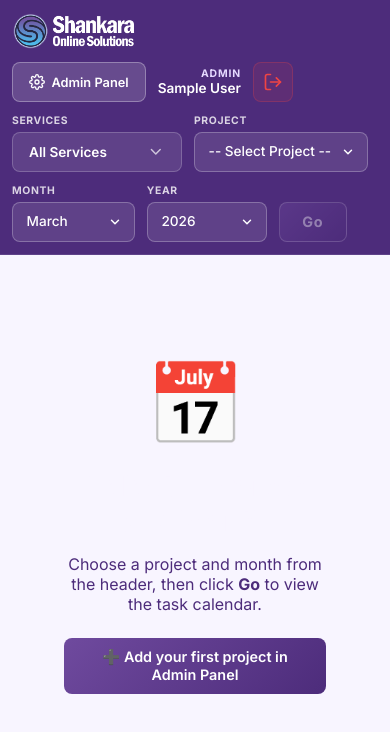
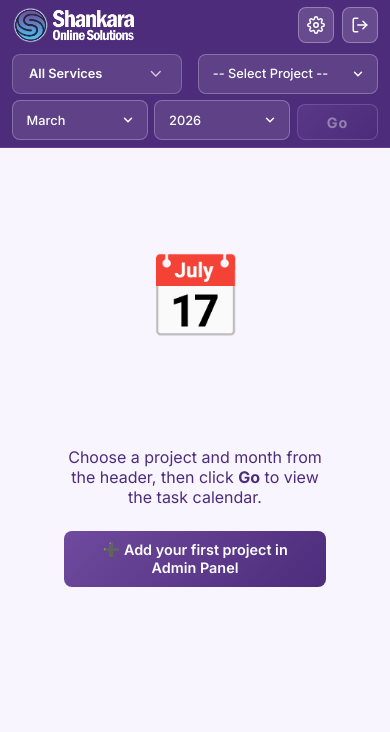
Before and after one commit to Darshan3712/Task-Flow, a React (Vite) app: page /Task-Flow/dashboard in a window 390 px wide. Shown: the top 732 px of the page. Built offline with nearby package versions, Linux system fonts and the light colour scheme; sample sign-in values are in the browser's storage.

Commit message:
changes in Header and Fixed Scrool Effect vertically and Fixed drop down In All Projects Header

```diff
--- a/src/components/Header.jsx
+++ b/src/components/Header.jsx
@@ -78,6 +78,16 @@ export default function Header({ onSearch }) {
       <div className="header-left">
         <div className="header-logo">
           <img src="./New_Logo.png" alt="TaskFlow Logo" className="app-main-logo" />
+        </div>
+        <div className="mobile-actions">
+          {currentUser?.role === 'admin' && (
+            <button className="btn-mobile-nav" onClick={() => navigate('/admin')} title="Admin Panel">
+              <FiSettings size={18} />
+            </button>
+          )}
+          <button className="btn-mobile-nav" onClick={handleLogout} title="Logout">
+            <FiLogOut size={18} />
+          </button>
         </div>
       </div>
 
--- a/src/index.css
+++ b/src/index.css
@@ -267,6 +267,8 @@ label {
 /* ===== HEADER ===== */
 .app-header {
   display: flex;
+  flex-direction: row;
+  flex-wrap: nowrap;
   align-items: center;
   justify-content: space-between;
   gap: 1rem;
@@ -283,6 +285,24 @@ label {
   color: #ffffff;
 }
 
+@media (min-width: 769px) {
+  .app-header {
+    flex-direction: row !important;
+    flex-wrap: nowrap !important;
+    align-items: center !important;
+  }
+  .header-center {
+    flex-direction: row !important;
+    flex-wrap: nowrap !important;
+    align-items: flex-end !important;
+    display: flex !important;
+  }
+  .header-control {
+    width: auto !important;
+    min-width: 140px !important;
+  }
+}
+
 .app-header .header-label {
   color: rgba(255, 255, 255, 0.8);
 }
@@ -354,7 +374,7 @@ label {
   gap: 0.75rem;
   flex: 1;
   justify-content: center;
-  flex-wrap: wrap;
+  flex-wrap: nowrap;
 }
 
 .header-control {
@@ -429,6 +449,10 @@ label {
   align-items: center;
   gap: 0.75rem;
   white-space: nowrap;
+}
+
+.mobile-actions {
+  display: none;
 }
 
 .btn-admin-panel {
@@ -1311,8 +1335,7 @@ label {
   flex-direction: column;
   gap: 0;
   border-radius: var(--radius-sm);
-  overflow: hidden;
-  min-width: 700px; /* Prevent table crunching */
+  min-width: 850px; /* Increased to ensure horizontal scroll triggers earlier and prevents crunching */
 }
 
 .list-header {
@@ -1431,7 +1454,7 @@ label {
   border: 1px solid var(--border-hover);
   border-radius: var(--radius-sm);
   box-shadow: 0 8px 24px rgba(0, 0, 0, 0.12);
-  z-index: 1000;
+  z-index: 5000;
   max-height: 200px;
   overflow-y: auto;
   padding: 0.4rem;
@@ -1634,20 +1657,81 @@ label {
 
 @media (max-width: 768px) {
   .app-header {
+    flex-direction: column;
+    align-items: flex-start;
+    padding: 0.4rem 0.75rem;
+    gap: 0.4rem;
+    height: auto;
+    overflow: hidden; /* Prevent horizontal spill */
+  }
+
+  /* Line 1: Logo and Actions */
+  .header-left {
+    width: 100%;
+    justify-content: space-between;
+    margin-bottom: 0.2rem;
+  }
+
+  .user-badge, .app-header .header-right, .header-label {
+    display: none !important;
+  }
+
+  .mobile-actions {
+    display: flex !important;
+    align-items: center;
+    gap: 0.5rem;
+  }
+
+  /* Line 2 & 3: Filter Controls */
+  .header-center {
+    display: flex !important;
     flex-wrap: wrap;
-    height: auto;
-    padding: 0.75rem;
-    gap: 0.75rem;
-  }
-
-  .header-center {
-    order: 3;
     width: 100%;
-    justify-content: flex-start;
+    gap: 0.4rem;
+    order: 2;
+    justify-content: space-between;
   }
 
   .header-control {
-    min-width: 120px;
+    min-width: 0 !important;
+    margin: 0;
+  }
+
+  /* Services & Project on Line 2 */
+  .header-control:nth-child(1),
+  .header-control:nth-child(2) {
+    flex: 1 1 calc(50% - 0.2rem);
+  }
+
+  /* Month, Year, Go on Line 3 */
+  .header-control:nth-child(3),
+  .header-control:nth-child(4) {
+    flex: 1 1 calc(35% - 0.3rem);
+  }
+
+  .btn-go {
+    flex: 1 1 calc(20% - 0.3rem);
+    width: auto !important;
+    height: 36px !important;
+    margin: 0 !important;
+  }
+
+  .btn-mobile-nav {
+    display: flex;
+    align-items: center;
+    justify-content: center;
+    width: 36px;
+    height: 36px;
+    background: rgba(255, 255, 255, 0.15);
+    border: 1px solid rgba(255, 255, 255, 0.3);
+    border-radius: var(--radius-sm);
+    color: #fff;
+    cursor: pointer;
+  }
+
+  .header-select, .dropdown-trigger {
+    height: 36px !important;
+    font-size: 0.8rem !important;
   }
 
   .dashboard-main {
@@ -1895,100 +1979,6 @@ label {
   box-shadow: 0 0 0 3px var(--accent-glow);
 }
 
-@media (max-width: 768px) {
-  .app-header {
-    flex-wrap: wrap;
-    height: auto;
-    padding: 0.75rem;
-    gap: 0.75rem;
-  }
-
-  .admin-header {
-    flex-direction: row; /* Restore row layout */
-    justify-content: space-between;
-    padding: 0.75rem 1rem;
-    height: auto;
-    align-items: center;
-    gap: 0.5rem;
-  }
-
-  .header-left-box {
-    flex: 0 0 auto;
-    justify-content: flex-start;
-    width: auto;
-  }
-
-  .admin-user-center {
-    flex: 1;
-    text-align: center;
-    width: auto;
-    margin: 0 0.5rem;
-    order: 0;
-  }
-
-  .admin-user-name {
-    font-size: 1.1rem;
-    white-space: nowrap;
-    overflow: hidden;
-    text-overflow: ellipsis;
-  }
-
-  .header-right-spacer {
-    flex: 0 0 auto;
-    width: 20px; /* Minimal spacer for balance */
-    display: block;
-  }
-
-  .admin-title {
-    font-size: 1rem;
-  }
-
-  .btn-back {
-    font-size: 0.75rem;
-    white-space: nowrap;
-  }
-
-  .admin-tabs {
-    padding: 0.5rem 1rem 0;
-    overflow-x: auto;
-    white-space: nowrap;
-    -webkit-overflow-scrolling: touch;
-    gap: 0.4rem;
-  }
-
-  .admin-tab {
-    padding: 0.6rem 1rem;
-    font-size: 0.8rem;
-    flex-shrink: 0;
-  }
-
-  .admin-content {
-    padding: 1rem;
-  }
-
-  .admin-section {
-    gap: 1rem;
-  }
-
-  .admin-form-card,
-  .admin-list-card {
-    padding: 1rem;
-    min-width: 0;
-    width: 100%;
-  }
-
-  .task-entry-content {
-    flex-direction: column;
-  }
-
-  .task-entry-status {
-    width: 100%;
-  }
-
-  .status-options-compact {
-    grid-template-columns: repeat(4, 1fr);
-  }
-}
 
 /* ===== SERVICES TAG SELECTOR (Admin Panel) ===== */
 .services-tag-selector {
```
